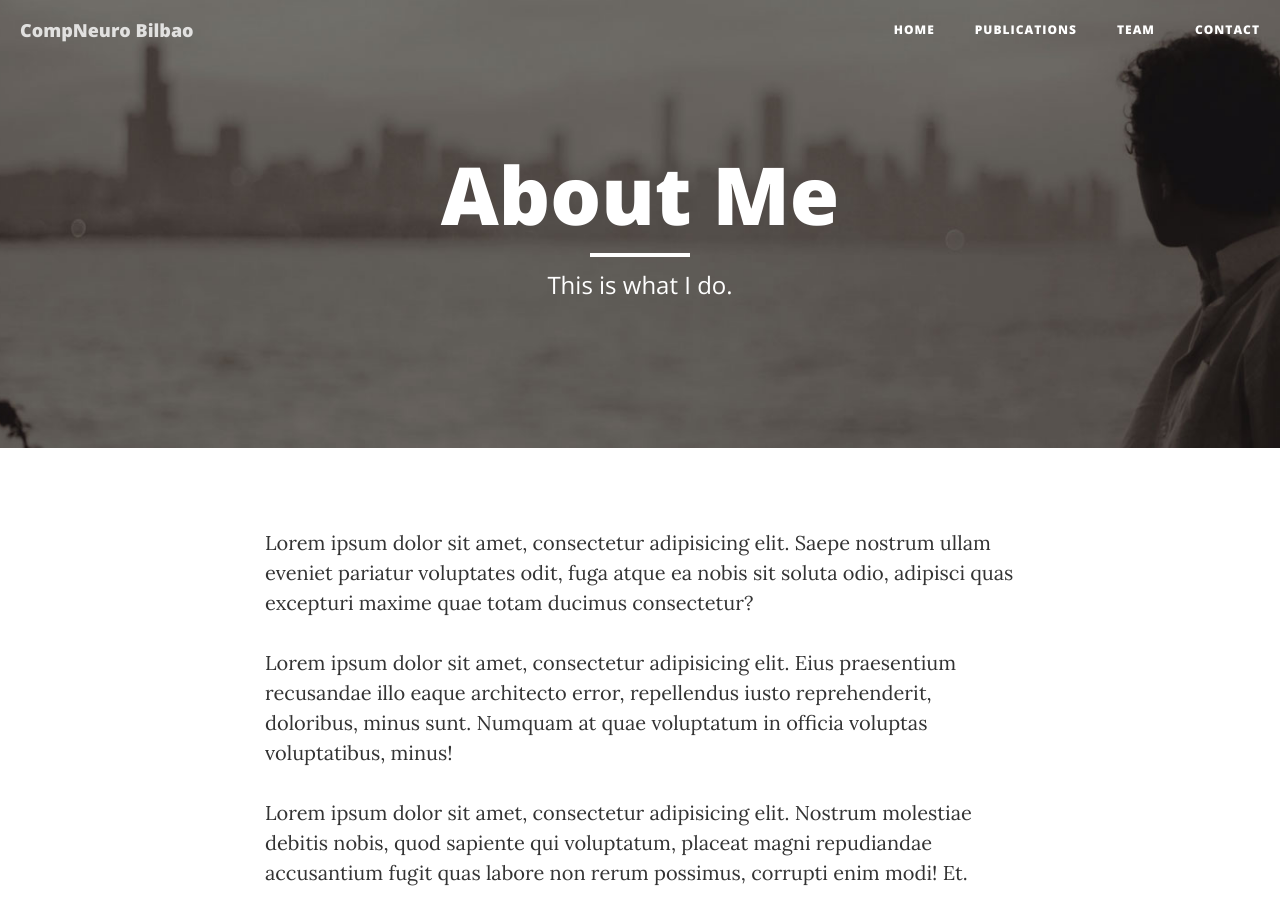
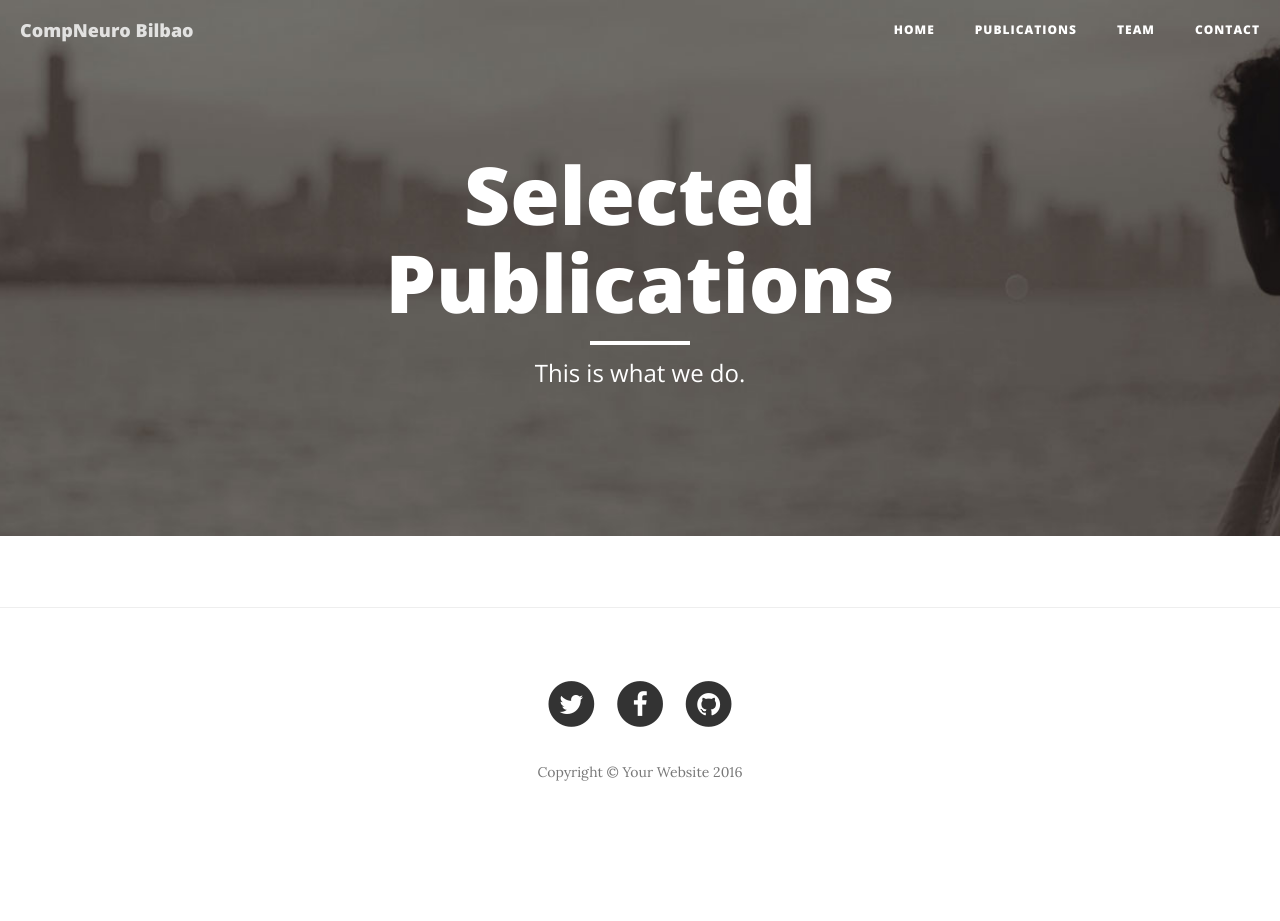
Before and after one commit to CompNeuroBilbao/compneurobilbao.github.io, a website: page publications.html in a window 1280 px wide. Shown: the top 921 px of the page. After the commit the page ends 848 px from the top, so only its background shows below. Drawn offline with nearby package versions, Linux system fonts and the light colour scheme; files that its build step writes are made by us from their sources.

Commit message:
corrected some tips. there is an error in index.html

```diff
--- a/publications.html
+++ b/publications.html
@@ -74,9 +74,9 @@
             <div class="row">
                 <div class="col-lg-8 col-lg-offset-2 col-md-10 col-md-offset-1">
                     <div class="page-heading">
-                        <h1>About Me</h1>
+                        <h1>Selected Publications</h1>
                         <hr class="small">
-                        <span class="subheading">This is what I do.</span>
+                        <span class="subheading">This is what we do.</span>
                     </div>
                 </div>
             </div>
@@ -87,9 +87,7 @@
     <div class="container">
         <div class="row">
             <div class="col-lg-8 col-lg-offset-2 col-md-10 col-md-offset-1">
-                <p>Lorem ipsum dolor sit amet, consectetur adipisicing elit. Saepe nostrum ullam eveniet pariatur voluptates odit, fuga atque ea nobis sit soluta odio, adipisci quas excepturi maxime quae totam ducimus consectetur?</p>
-                <p>Lorem ipsum dolor sit amet, consectetur adipisicing elit. Eius praesentium recusandae illo eaque architecto error, repellendus iusto reprehenderit, doloribus, minus sunt. Numquam at quae voluptatum in officia voluptas voluptatibus, minus!</p>
-                <p>Lorem ipsum dolor sit amet, consectetur adipisicing elit. Nostrum molestiae debitis nobis, quod sapiente qui voluptatum, placeat magni repudiandae accusantium fugit quas labore non rerum possimus, corrupti enim modi! Et.</p>
+
             </div>
         </div>
     </div>
```
Also changed, not shown: contact.html (+1 -1 lines), index.html (+1 -1 lines).
